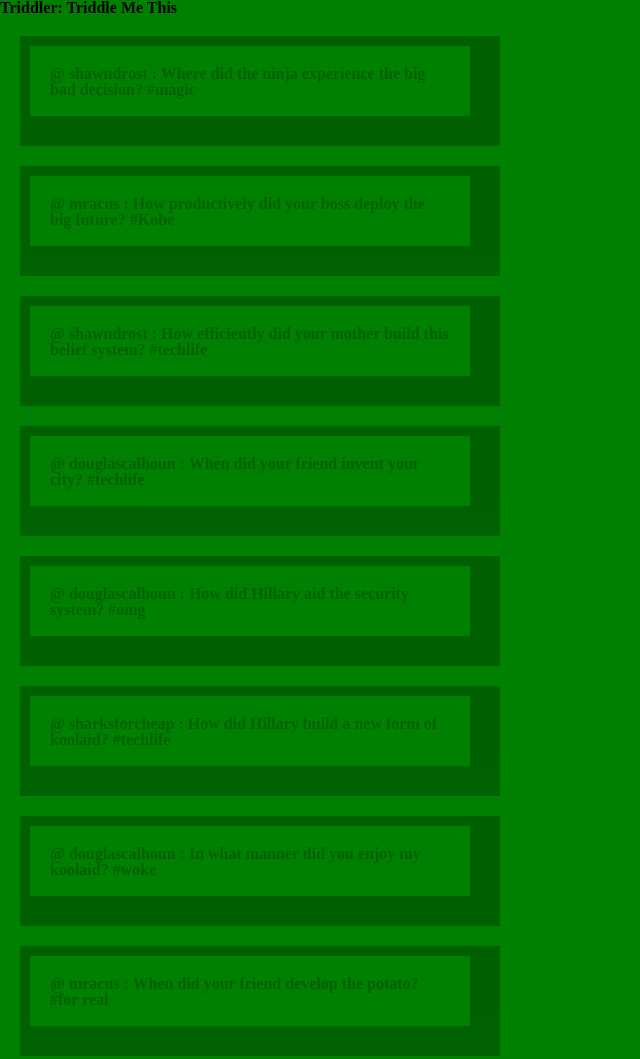
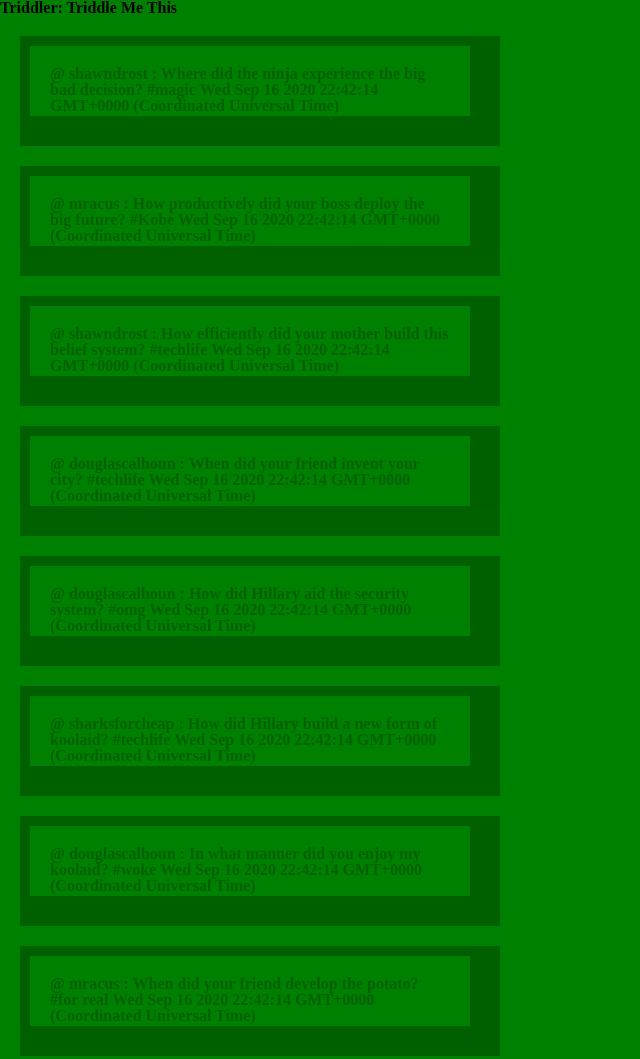
Before and after one commit to pspelman/spelgen-misc-coding, a website: page index.html in a window 1280 px wide. Shown: the top 1059 px of the page, without its empty margins (0-640 px from the left). Drawn offline with Linux system fonts and the light colour scheme.

Commit message:
New update 3:45 pm

```diff
--- a/index.html
+++ b/index.html
@@ -31,7 +31,6 @@
 
       $(document).ready(function(){
 
-
         $('body').on({
           mouseenter: function() {
             $(this).css('background-color', 'green');
@@ -41,7 +40,6 @@
           },
 
         });
-
 
         var $body = $('body');
 
@@ -54,7 +52,7 @@
 
         var tweet = streams.home[index]; //
         var $tweet = $('<div></div>');
-        $tweet.text(`@ ${tweet.user} : ${tweet.message}`); // creating a div / container
+        $tweet.text(`@ ${tweet.user} : ${tweet.message} ${tweet.created_at}`); // creating a div / container
 
           $tweet.fadeToggle(3000).fadeOut(1000).fadeIn(3000).fadeToggle(3000).fadeOut(1000).fadeIn(3000).appendTo($body);
 
--- /dev/null
+++ b/package.json
@@ -0,0 +1,5 @@
+{
+  "dependencies": {
+    "moment": "^2.28.0"
+  }
+}
```
Also changed, not shown: 2 other files.
